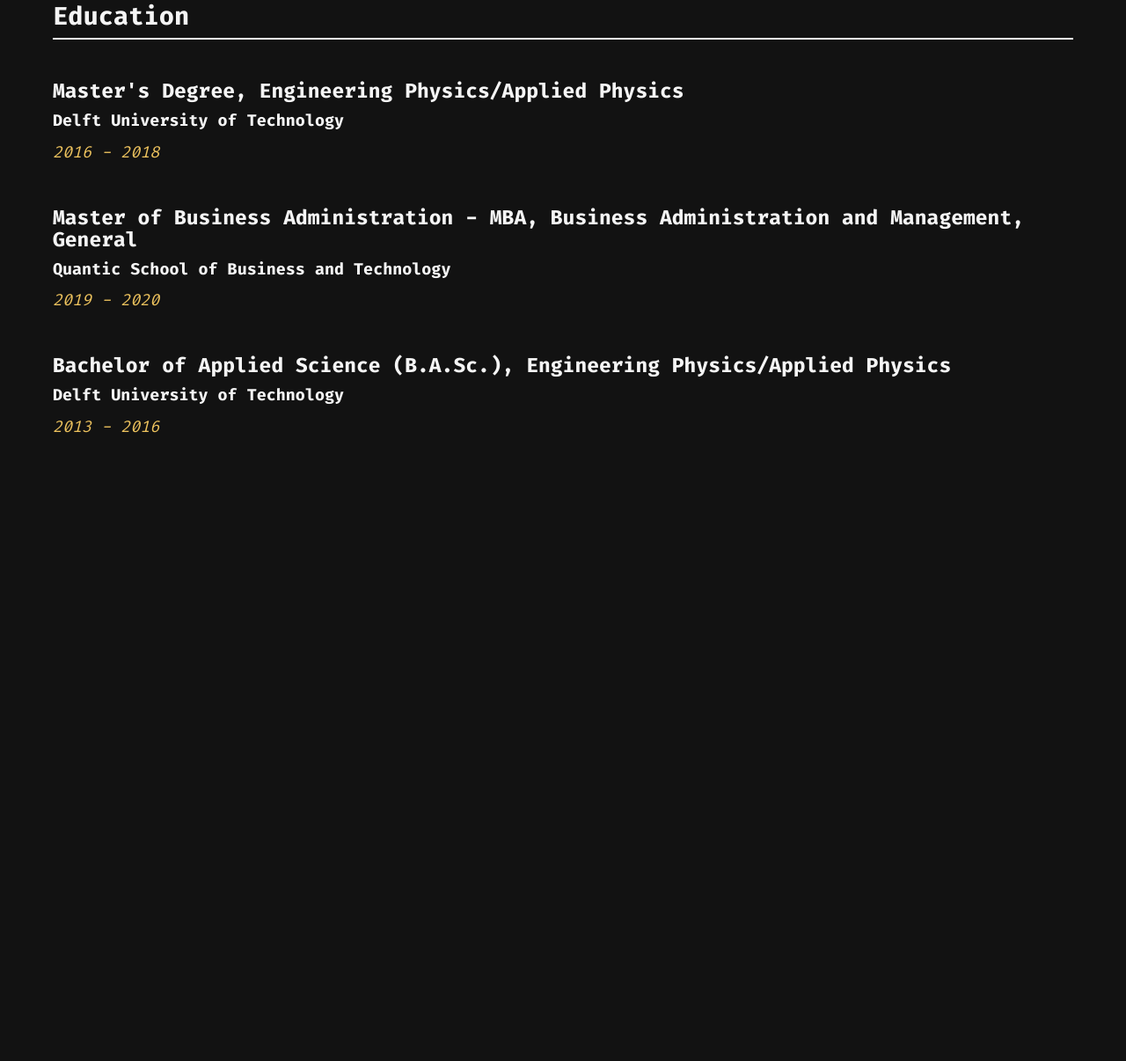
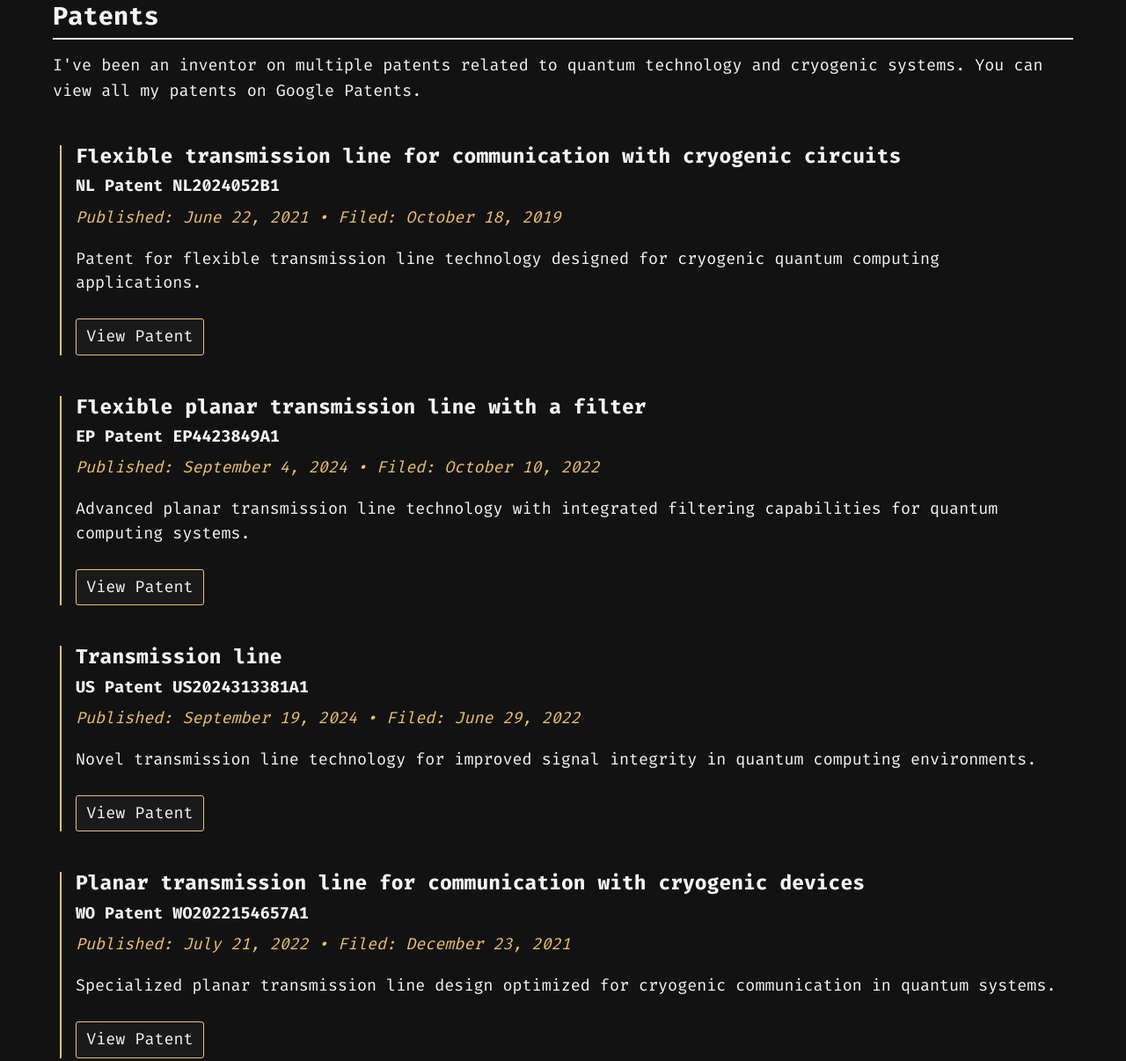
Before and after one commit to KieferVermeulen/kiefervermeulen_website, a plain HTML site: page about.html in a window 1280 px wide. Shown: the part 2570-3776 px from the top of the page at 88% size. Before the commit the page ends 3107 px from the top, so only its background shows below. Drawn offline with Linux system fonts and the light colour scheme.

Commit message:
feat: add patents section to About page with styling for improved presentation

```diff
--- a/about.html
+++ b/about.html
@@ -124,6 +124,45 @@
         </div>
 
         <div class="cv-section">
+            <h2>Patents</h2>
+            <p>I've been an inventor on multiple patents related to quantum technology and cryogenic systems. You can view all my patents on <a href="https://patents.google.com/?inventor=vermeulen+kiefer" target="_blank">Google Patents</a>.</p>
+
+            <div class="patent-list">
+                <div class="cv-position">
+                    <h3>Flexible transmission line for communication with cryogenic circuits</h3>
+                    <div class="company">NL Patent NL2024052B1</div>
+                    <div class="date">Published: June 22, 2021 • Filed: October 18, 2019</div>
+                    <p>Patent for flexible transmission line technology designed for cryogenic quantum computing applications.</p>
+                    <a href="https://patents.google.com/patent/NL2024052B1/en" target="_blank">View Patent</a>
+                </div>
+
+                <div class="cv-position">
+                    <h3>Flexible planar transmission line with a filter</h3>
+                    <div class="company">EP Patent EP4423849A1</div>
+                    <div class="date">Published: September 4, 2024 • Filed: October 10, 2022</div>
+                    <p>Advanced planar transmission line technology with integrated filtering capabilities for quantum computing systems.</p>
+                    <a href="https://patents.google.com/patent/EP4423849A1/en" target="_blank">View Patent</a>
+                </div>
+
+                <div class="cv-position">
+                    <h3>Transmission line</h3>
+                    <div class="company">US Patent US2024313381A1</div>
+                    <div class="date">Published: September 19, 2024 • Filed: June 29, 2022</div>
+                    <p>Novel transmission line technology for improved signal integrity in quantum computing environments.</p>
+                    <a href="https://patents.google.com/patent/US20240313381A1/en" target="_blank">View Patent</a>
+                </div>
+
+                <div class="cv-position">
+                    <h3>Planar transmission line for communication with cryogenic devices</h3>
+                    <div class="company">WO Patent WO2022154657A1</div>
+                    <div class="date">Published: July 21, 2022 • Filed: December 23, 2021</div>
+                    <p>Specialized planar transmission line design optimized for cryogenic communication in quantum systems.</p>
+                    <a href="https://patents.google.com/patent/WO2022154657A1/en" target="_blank">View Patent</a>
+                </div>
+            </div>
+        </div>
+
+        <div class="cv-section">
             <h2>Education</h2>
             <div class="cv-position">
                 <h3>Master's Degree, Engineering Physics/Applied Physics</h3>
--- a/terminal.css
+++ b/terminal.css
@@ -401,6 +401,33 @@ summary {
     margin-top: 0.5rem;
 }
 
+/* Patent section styling */
+.patent-list {
+    margin: 1rem 0;
+}
+
+.patent-list .cv-position {
+    border-left: 2px solid var(--text-light);
+    padding-left: 1rem;
+    margin-left: 0.5rem;
+}
+
+.patent-list a {
+    display: inline-block;
+    margin-top: 0.5rem;
+    padding: 0.3rem 0.7rem;
+    background-color: var(--accent-bg);
+    border: 1px solid var(--text-light);
+    border-radius: 3px;
+    transition: all 0.2s ease;
+}
+
+.patent-list a:hover {
+    background-color: var(--accent);
+    color: var(--bg);
+    border-color: var(--accent);
+}
+
 @media (max-width: 768px) {
     .art-grid {
         grid-template-columns: 1fr;
```
